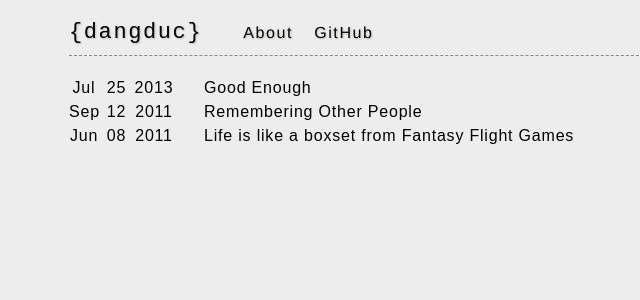
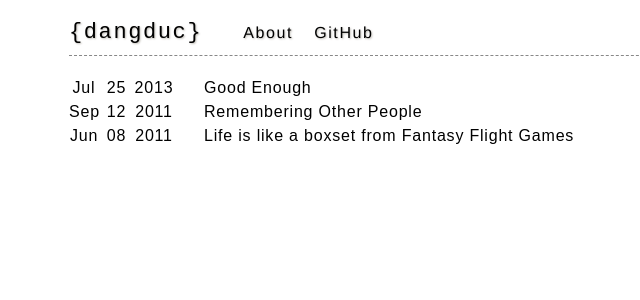
Before and after one commit to dangduc/dangduc.github.com, a Jekyll site: the page built from index.html, in a window 1280 px wide. Shown: the top 300 px of the page, without its empty margins (271-911 px from the left). Built offline with Jekyll 4.4.1, drawn with Linux system fonts in a browser that asks for light colours; Markdown is read by kramdown in place of the engine named in the settings.

Commit message:
Update style.css

```diff
--- a/css/style.css
+++ b/css/style.css
@@ -1,10 +1,6 @@
 * {
 	margin: 0;
 	padding: 0;
-}
-
-body {
-  background-color: #EDEDED;
 }
 
 #content {
```
